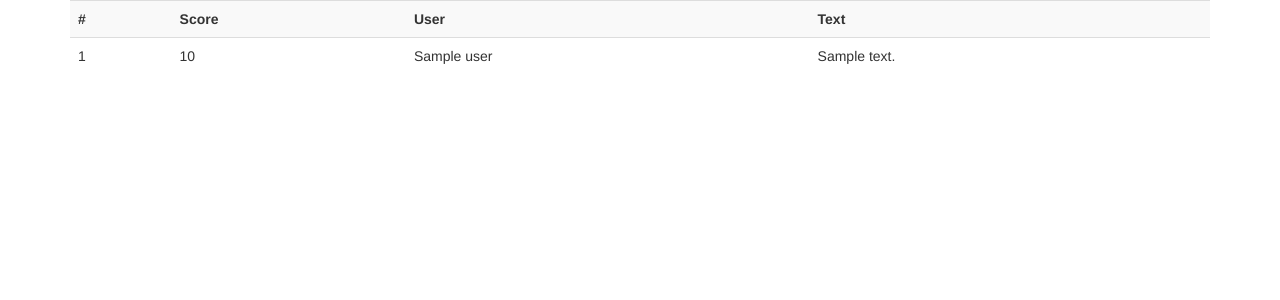
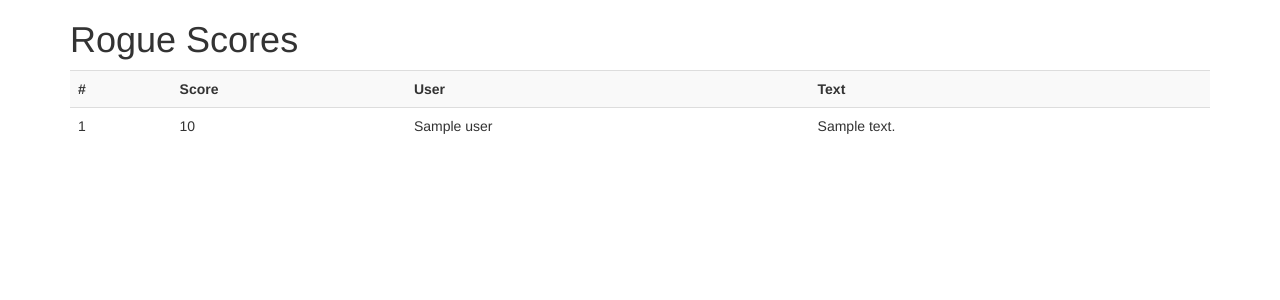
Before and after one commit to bfontaine/rogue_scores, a Flask app: template rogue_scores/templates/main.html in a window 1280 px wide. Shown: the top 300 px of the page. Run offline with Flask 2, Linux system fonts and the light colour scheme; the template is opened without the code that fills it: most values are stand-ins (such as "Sample title", 1, 10 or a date in 2020); some libraries are stand-ins or nearby versions.

Commit message:
page title

```diff
--- a/rogue_scores/templates/main.html
+++ b/rogue_scores/templates/main.html
@@ -9,6 +9,8 @@
   </head>
   <body class="app">
     <div class="container">
+      <h1>Rogue Scores</h2>
+
       <table class="table table-striped">
         <tr><th>#</th><th>Score</th><th>User</th><th>Text</th></tr>
         {% for s in scores %}
```
